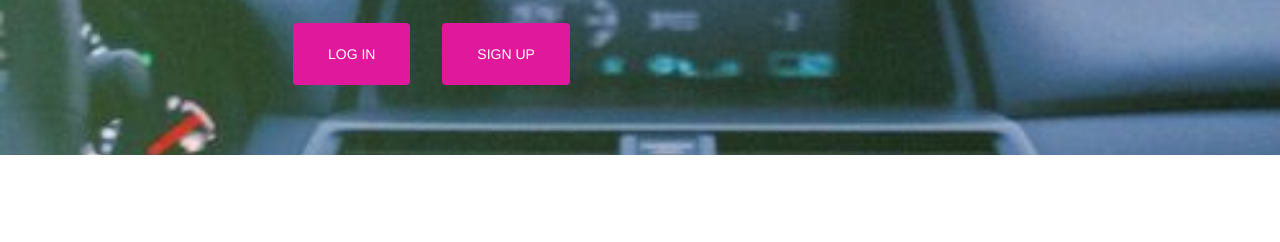
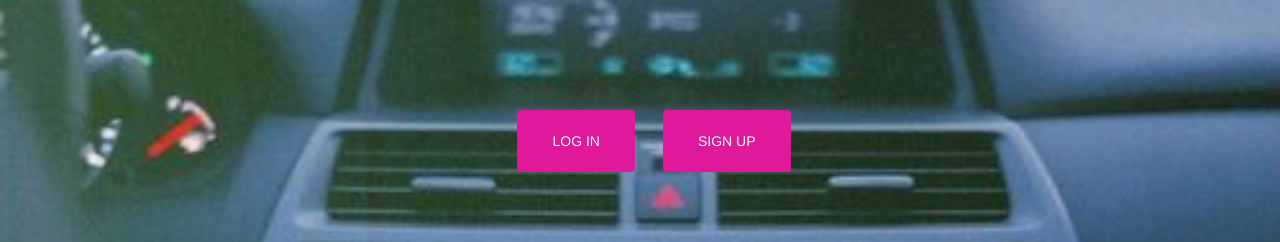
Before and after one commit to JStewardGT/lyft-app, a plain HTML site: page views/log-in.html in a window 1280 px wide. Shown: the part 645-887 px from the top of the page. Before the commit the page ends 800 px from the top, so only its background shows below. Drawn offline with Linux system fonts and the light colour scheme.

Commit message:
Arreglando la posición de los botones de la vista log-in con display flex

```diff
--- a/css/log-in.css
+++ b/css/log-in.css
@@ -31,6 +31,7 @@ body {
     justify-content: space-between;
 }
 
+
 /* Estilo de los botones */
 .btn-log {
     padding: 1.5em 2.5em;
--- a/views/log-in.html
+++ b/views/log-in.html
@@ -21,7 +21,7 @@
           </div>
           <!-- Fila de los botones -->
           <div class="row">
-            <div class="col-xs-8 col-xs-offset-2">
+            <div class="col-xs-8 col-xs-offset-2 display-flex">
               <button class="btn btn-default btn-log" type="submit">LOG IN</button>
               <button class="btn btn-default btn-log btn-sign" type="submit">SIGN UP</button>
             </div>
```
